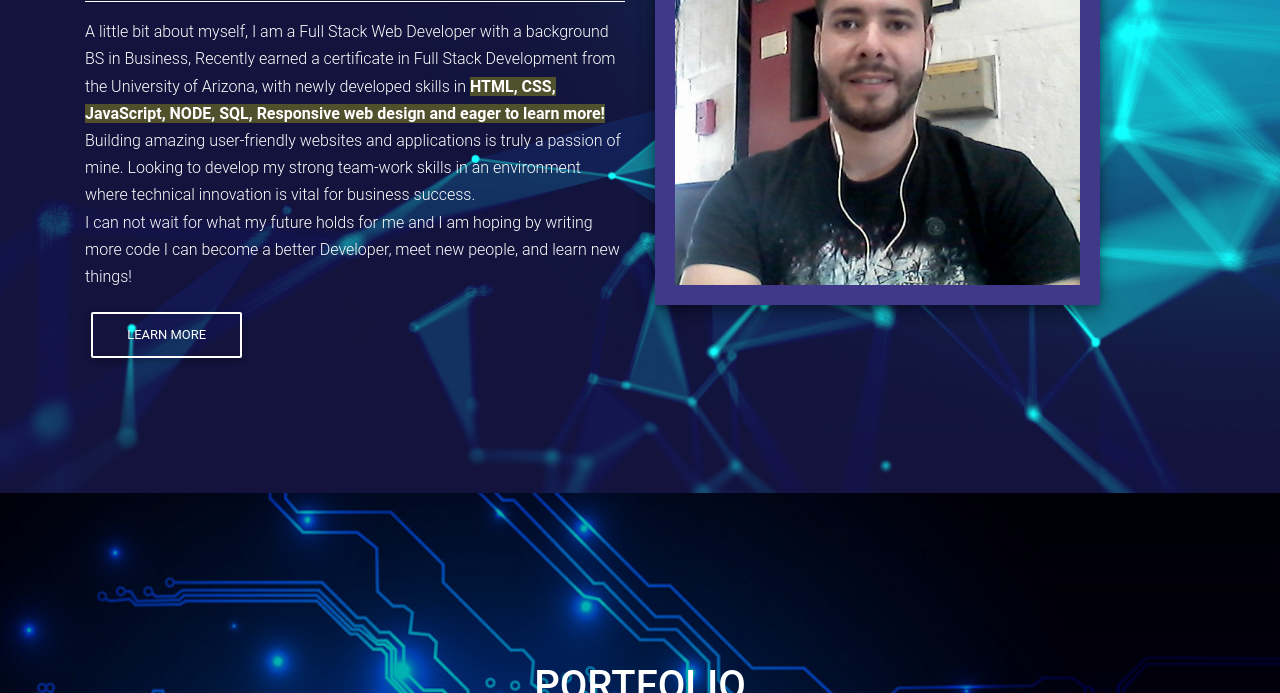
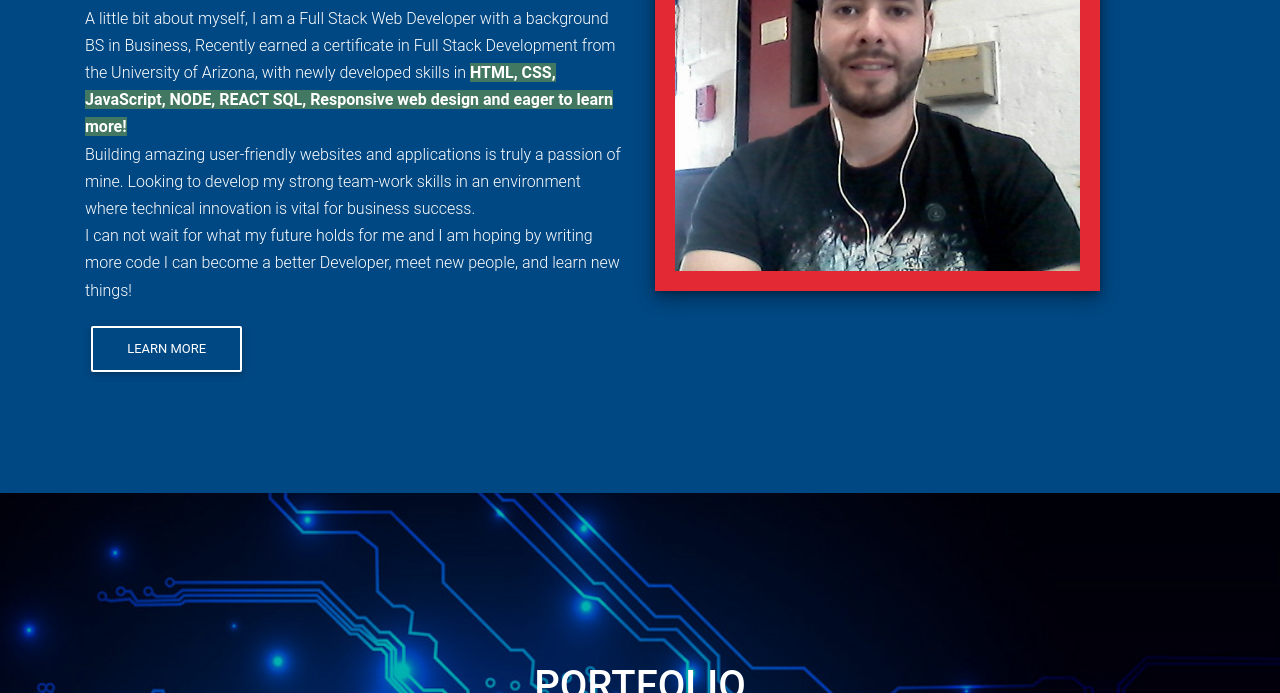
Before and after one commit to jm27/Portfolio, a plain HTML site: page index.html in a window 1280 px wide. Shown: the part 1107-1800 px from the top of the page. Drawn offline with nearby package versions, Linux system fonts and the light colour scheme.

Commit message:
changed background colors

```diff
--- a/index.html
+++ b/index.html
@@ -103,7 +103,7 @@
 
     <!-- Second Page -->
     <div id="pageTwo" class="view"
-        style="background-image: url('Resources/imgs/background1.jpg'); background-repeat: no-repeat; background-size: cover; background-position: center center;">
+        style="background:#004883 ; background-repeat: no-repeat; background-size: cover; background-position: center center;">
         <!-- Mask & flexbox options-->
         <div class="mask  d-flex justify-content-center align-items-center">
             <!-- Content -->
@@ -119,7 +119,7 @@
                             earned a certificate in Full Stack Development from the University of Arizona, with
                             newly developed skills in <span class="font-weight-bold"
                                 style="background-color: rgba(255, 255, 0, 0.26)"> HTML,
-                                CSS, JavaScript, NODE,
+                                CSS, JavaScript, NODE, REACT
                                 SQL, Responsive web
                                 design and eager to learn more!</span>
                             <br>Building amazing user-friendly websites and applications is truly a passion
@@ -135,7 +135,7 @@
                     <div class="col-md-5 col-xl-5 mb-4">
                         <!--Form-->
                         <div class="card wow fadeInRight" data-wow-delay="0.3s">
-                            <div class="card-body z-depth-2" style="background: #40398a;">
+                            <div class="card-body z-depth-2" style="background: #e22934;">
                                 <img src="Resources/imgs/Profile-picture.png" height="100%" width="100%">
 
                             </div>
```
